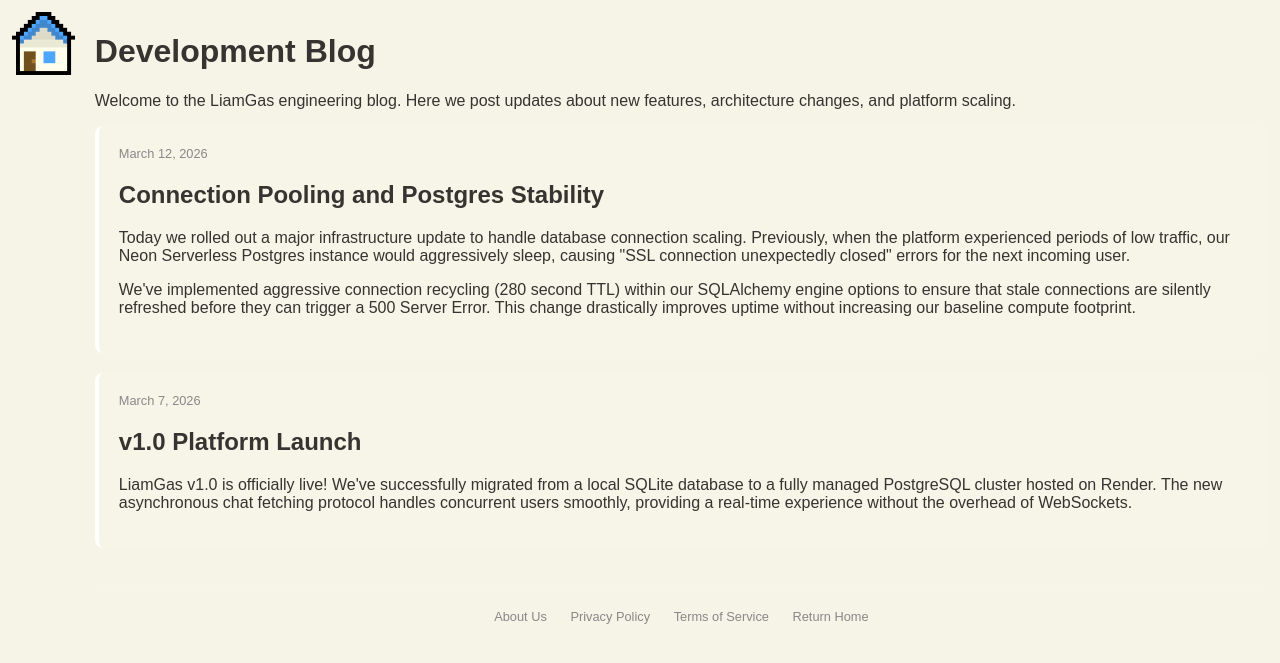
After one commit to t0xicwaste-the-png/liamgas, a Flask app: page /blog in a window 1280 px wide. The commit adds this page. Shown: the top 663 px of the page. Run offline with Flask 3, Linux system fonts and the light colour scheme.

Commit message:
nightly build: added dev blog for adsense seo

```diff
--- a/flask_app/app.py
+++ b/flask_app/app.py
@@ -16,6 +16,10 @@ database_url = os.environ.get('MY_DB_URL') or os.environ.get('DATABASE_URL') or
 if database_url and database_url.startswith("postgres://"):
     database_url = database_url.replace("postgres://", "postgresql://", 1)
 app.config['SQLALCHEMY_DATABASE_URI'] = database_url
+
+app.config['SQLALCHEMY_ENGINE_OPTIONS'] = {
+    "pool_recycle": 280
+}
 
 app.config['SQLALCHEMY_TRACK_MODIFICATIONS'] = False
 
@@ -87,6 +91,10 @@ def privacy():
 @app.route('/terms')
 def terms():
     return render_template('terms.html')
+
+@app.route('/blog')
+def blog():
+    return render_template('blog.html')
 
 @app.route('/register', methods=['GET', 'POST'])
 def register():
--- a/flask_app/static/css/style.css
+++ b/flask_app/static/css/style.css
@@ -2,7 +2,7 @@
 body {
     font-family: Arial, sans-serif;
     background: #f6f3e7;
-    color: #333;
+    color: #353430;
     margin: 12px;
 }
 
@@ -36,7 +36,7 @@ body {
 /* Groups your main boxes together so they share the exact same borders and backgrounds */
 .messages, .room, .online-users {
     border: 2px solid #dcd6c3;
-    background: #faf7ee;
+    background: #fff9e8;
     border-radius: 12px;
     padding: 12px;
     margin-bottom: 12px;
--- /dev/null
+++ b/flask_app/templates/blog.html
@@ -0,0 +1,68 @@
+<!DOCTYPE html>
+<html>
+<head>
+    <title>Dev Blog - LiamGas</title>
+    <link rel="stylesheet" href="{{ url_for('static', filename='css/style.css') }}">
+    <link href="https://fonts.googleapis.com/css2?family=Space+Mono:wght@400;700&display=swap" rel="stylesheet">
+    <style>
+        .blog-post {
+            background: rgba(255, 255, 255, 0.05);
+            padding: 20px;
+            margin-bottom: 20px;
+            border-radius: 8px;
+            border-left: 4px solid #fff;
+        }
+        .blog-date {
+            color: #888;
+            font-size: 0.8em;
+            margin-bottom: 10px;
+        }
+        .footer {
+            margin-top: 40px;
+            padding-top: 20px;
+            border-top: 1px solid rgba(255, 255, 255, 0.1);
+            text-align: center;
+            font-size: 0.8em;
+        }
+        .footer a {
+            color: #888;
+            margin: 0 10px;
+            text-decoration: none;
+        }
+        .footer a:hover {
+            color: #fff;
+        }
+    </style>
+</head>
+<body>
+    <div class="wrapper">
+        <div class="sidebar">
+            <a href="{{ url_for('home') }}"><img src="{{ url_for('static', filename='images/home.png') }}" alt="Home"></a>
+        </div>
+        <div class="main-content">
+            <h1>Development Blog</h1>
+            <p>Welcome to the LiamGas engineering blog. Here we post updates about new features, architecture changes, and platform scaling.</p>
+
+            <div class="blog-post">
+                <div class="blog-date">March 12, 2026</div>
+                <h2>Connection Pooling and Postgres Stability</h2>
+                <p>Today we rolled out a major infrastructure update to handle database connection scaling. Previously, when the platform experienced periods of low traffic, our Neon Serverless Postgres instance would aggressively sleep, causing "SSL connection unexpectedly closed" errors for the next incoming user.</p>
+                <p>We've implemented aggressive connection recycling (280 second TTL) within our SQLAlchemy engine options to ensure that stale connections are silently refreshed before they can trigger a 500 Server Error. This change drastically improves uptime without increasing our baseline compute footprint.</p>
+            </div>
+
+            <div class="blog-post">
+                <div class="blog-date">March 7, 2026</div>
+                <h2>v1.0 Platform Launch</h2>
+                <p>LiamGas v1.0 is officially live! We've successfully migrated from a local SQLite database to a fully managed PostgreSQL cluster hosted on Render. The new asynchronous chat fetching protocol handles concurrent users smoothly, providing a real-time experience without the overhead of WebSockets.</p>
+            </div>
+
+            <div class="footer">
+                <a href="{{ url_for('about') }}">About Us</a>
+                <a href="{{ url_for('privacy') }}">Privacy Policy</a>
+                <a href="{{ url_for('terms') }}">Terms of Service</a>
+                <a href="{{ url_for('home') }}">Return Home</a>
+            </div>
+        </div>
+    </div>
+</body>
+</html>
--- a/flask_app/templates/home.html
+++ b/flask_app/templates/home.html
@@ -66,6 +66,7 @@
             </div>
 
             <div class="footer">
+                <a href="{{ url_for('blog') }}">Dev Blog</a>
                 <a href="{{ url_for('about') }}">About Us</a>
                 <a href="{{ url_for('privacy') }}">Privacy Policy</a>
                 <a href="{{ url_for('terms') }}">Terms of Service</a>
```
Also changed, not shown: flask_app/templates/gas.html (added, +30 -0 lines), flask_app/templates/register.html (+1 -9 lines).
